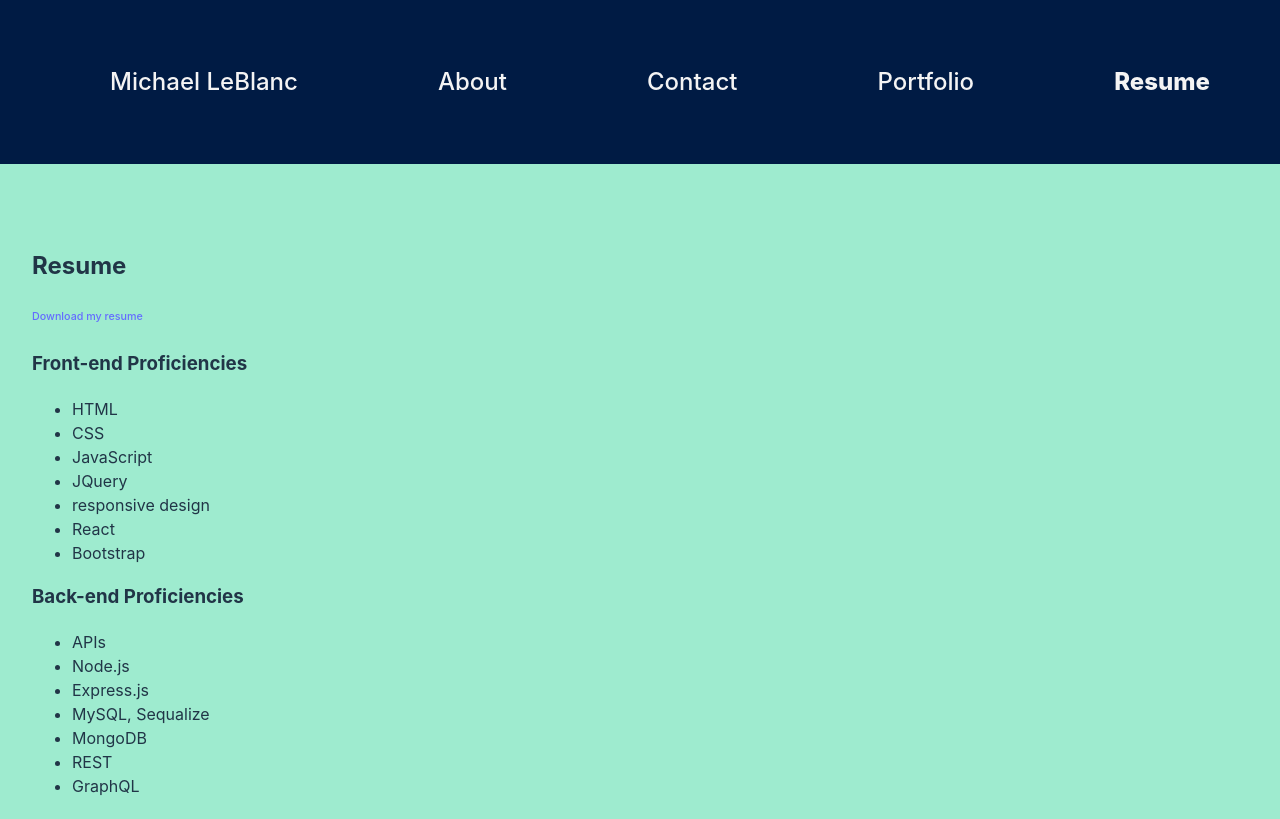
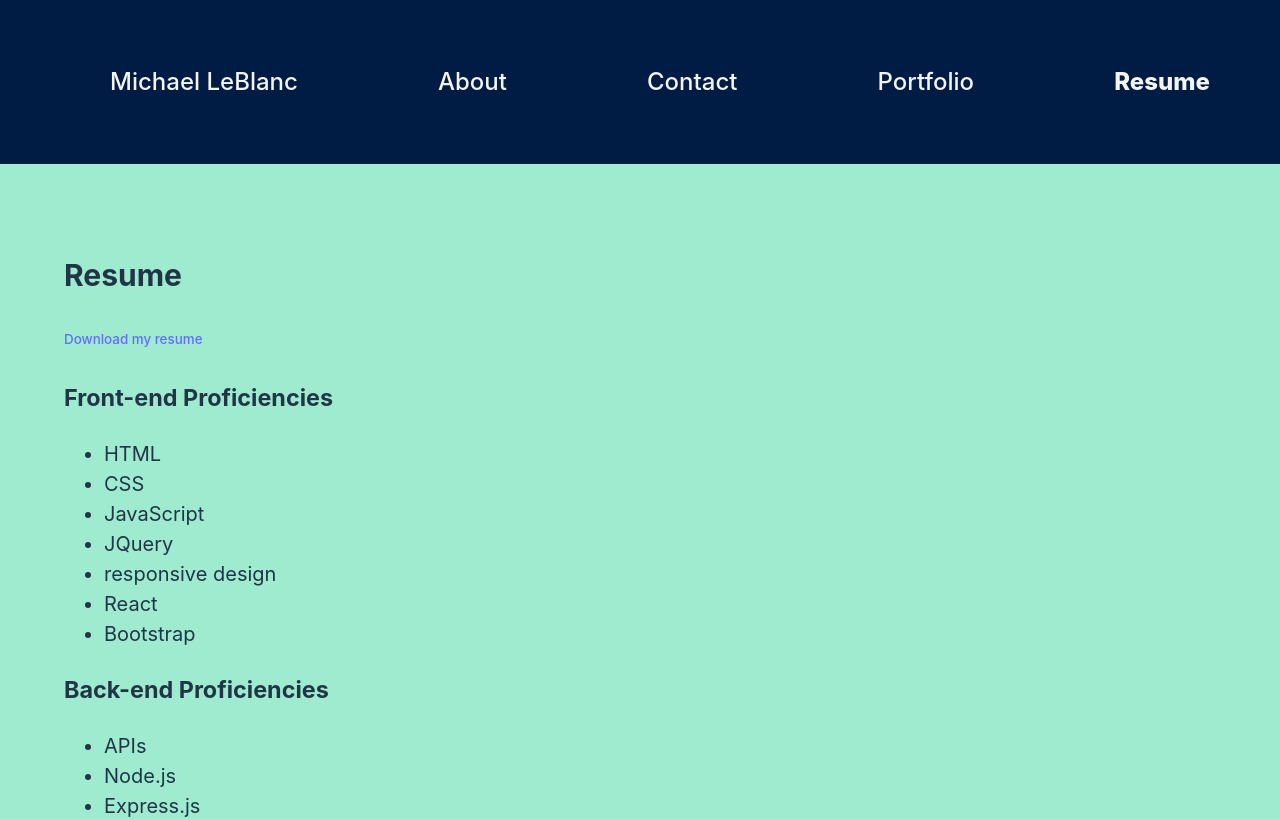
Before and after one commit to mleblanc94/react-portfolio, a React (Vite) app in the folder react-portfolio/: page /resume in a window 1280 px wide. Shown: the top 819 px of the page. Built offline with nearby package versions, Linux system fonts and the light colour scheme.

Commit message:
final changes

```diff
--- a/react-portfolio/src/pages/ResumePage.jsx
+++ b/react-portfolio/src/pages/ResumePage.jsx
@@ -1,6 +1,8 @@
+import 'tachyons';
+
 export default function ResumePage() {
     return (
-        <div className="pa4 pv5 mt0 bg-light-green">
+        <div className="pa4 pv5 mt0 bg-light-green f4 lh-copy pl5">
         <h2>Resume</h2>
         <h6><a rel="noreferrer" target="_blank" href="../assets/Resume.pdf" >Download my resume</a></h6>
         <h3>Front-end Proficiencies</h3>
```
Also changed, not shown: react-portfolio/src/pages/ContactPage.jsx (+0 -16 lines).
